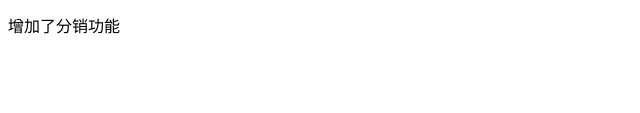
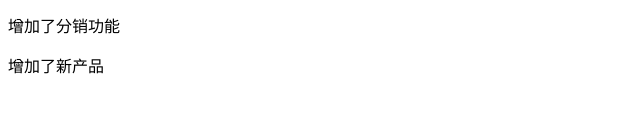
Before and after one commit to nevermo2013/1905-git-demo, a plain HTML site: page index.html in a window 1280 px wide. Shown: the part 243-356 px from the top of the page, without its empty margins (0-640 px from the left). Drawn offline with Linux system fonts and the light colour scheme.

Commit message:
增加新产品

```diff
--- a/index.html
+++ b/index.html
@@ -14,6 +14,7 @@
     <p>增加了收费功能</p>
     <p>增加了花式收费功能</p>
     <p>增加了分销功能</p>
+    <p>增加了新产品</p>
 
 </body>
 </html>
```
